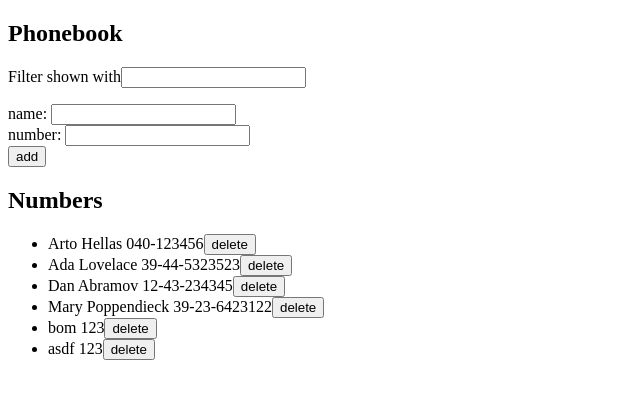
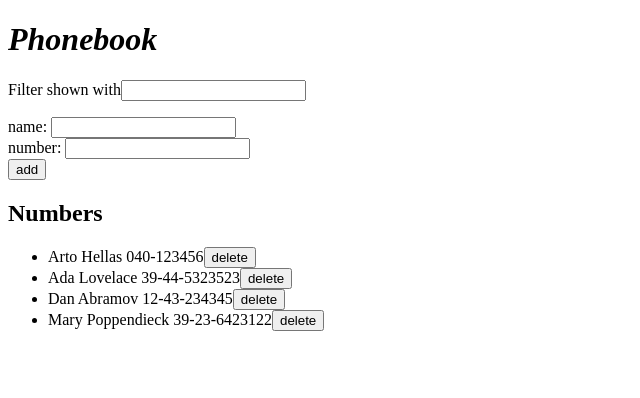
Before and after one commit to wabrodom/fullstackopen, a React (Vite) app in the folder part2/phonebook/: page / in a window 1280 px wide. Shown: the top 398 px of the page, without its empty margins (0-640 px from the left). Built offline with nearby package versions, Linux system fonts and the light colour scheme; data requests are answered from the project's data file.

Commit message:
do exercise 2.16add notification that lasts for a few secs after a person added or a number is changed

```diff
--- a/part2/phonebook/db.json
+++ b/part2/phonebook/db.json
@@ -19,16 +19,6 @@
       "name": "Mary Poppendieck",
       "number": "39-23-6423122",
       "id": 4
-    },
-    {
-      "name": "bom",
-      "number": "123",
-      "id": 5
-    },
-    {
-      "name": "asdf",
-      "number": "123",
-      "id": 6
     }
   ]
 }
--- a/part2/phonebook/src/App.jsx
+++ b/part2/phonebook/src/App.jsx
@@ -5,12 +5,14 @@ import phonebookServices from "./services/phonebook"
 import FormToAddPeopleNumber from "./components/FormToAddPeopleNumber"
 import FilterByName from "./components/FilterByName"
 import PhoneBooks from "./components/PhoneBooks"
+import Notification from './components/Notification'
 
 const App = () => {
   const [persons, setPersons] = useState([]);
   const [newName, setNewName] = useState('');
   const [newPhone, setNewPhone] = useState('');
   const [searchName, setSearchName] = useState('');
+  const [notifaction, setNotification] = useState(null);
 
   const handleNameChange = (event) => setNewName(event.target.value);
   const handlePhoneChange = (event) => setNewPhone(event.target.value);
@@ -44,6 +46,13 @@ const App = () => {
         .update(id, updatePhone)
         .then( returnedPerson => {
           setPersons(persons.map(p => p.id !== id ? p : returnedPerson) )
+          return returnedPerson
+        })
+        .then(returnedPerson => {
+          setNotification(`Updated ${returnedPerson.name}'s number.`)
+          setTimeout(()=> {
+            setNotification(null)
+          }, 3000)
         })
       }
       setNewName('');
@@ -55,8 +64,16 @@ const App = () => {
       .create(personObject)
       .then(returnedPerson => {
         setPersons(persons.concat(returnedPerson))
+
         setNewName('');
         setNewPhone('');
+        return returnedPerson
+      })
+      .then(returnedPerson => {
+        setNotification(`Added ${returnedPerson.name}.`)
+        setTimeout(()=> {
+          setNotification(null)
+        }, 3000)
       })
   }
 
@@ -82,8 +99,9 @@ const App = () => {
   return (
     <div>
 
-      <h2>Phonebook</h2>
+      <h1>Phonebook</h1>
 
+      <Notification message={notifaction} />
       <FilterByName
         handleChange={handleSearchChange}
         searchName={searchName}
@@ -104,4 +122,6 @@ const App = () => {
 }
 
 
+
+
 export default App
--- /dev/null
+++ b/part2/phonebook/src/components/Notification.jsx
@@ -0,0 +1,12 @@
+const Notification = (props) => {
+    const message = props.message;
+    if (message === null) return;
+    return (
+      <div className="alert">
+        {message}
+      </div>
+    )
+  }
+
+
+export default Notification;
--- /dev/null
+++ b/part2/phonebook/src/index.css
@@ -0,0 +1,13 @@
+h1 {
+    font-style: italic;
+}
+
+.alert {
+    color: blue;
+    background: lightgrey;
+    font-size: 20px;
+    border-style: solid;
+    border-radius: 5px;
+    padding: 10px;
+    margin-bottom: 10px;
+  }
--- a/part2/phonebook/src/main.jsx
+++ b/part2/phonebook/src/main.jsx
@@ -2,6 +2,7 @@ import React from 'react'
 import ReactDOM from 'react-dom/client'
 
 import App from './App'
+import './index.css'
 
 ReactDOM.createRoot(document.getElementById('root')).render(
     <App />
```
